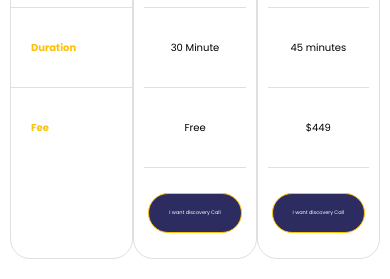
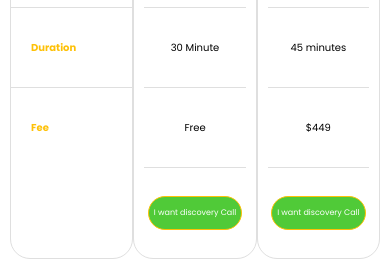
Before and after one commit to ashiqur-r-biplop/gtm-me.ae-bookkeeping-table, a plain HTML site: page index.html in a window 390 px wide. Shown: the part 963-1242 px from the top of the page. Drawn offline with Linux system fonts and the light colour scheme.

Commit message:
added some code

```diff
--- a/style.css
+++ b/style.css
@@ -96,7 +96,7 @@
 
 .first-col-item a {
     border: 1px solid #fec107;
-    background-color: #2c2c61;
+    background-color: #50CA38;
     color: #fff;
     border-radius: 20px;
     padding: 15px 20px;
@@ -151,6 +151,7 @@
     .card-title {
         font-size: 18px;
     }
+
     .first-col-item a {
         font-size: 7px;
     }
@@ -189,7 +190,9 @@
     .first-title-box {
         gap: 10px;
     }
+
     .first-col-item a {
-        font-size: 5px;
+        font-size: 8px;
+        padding: 10px 5px;
     }
 }
```
